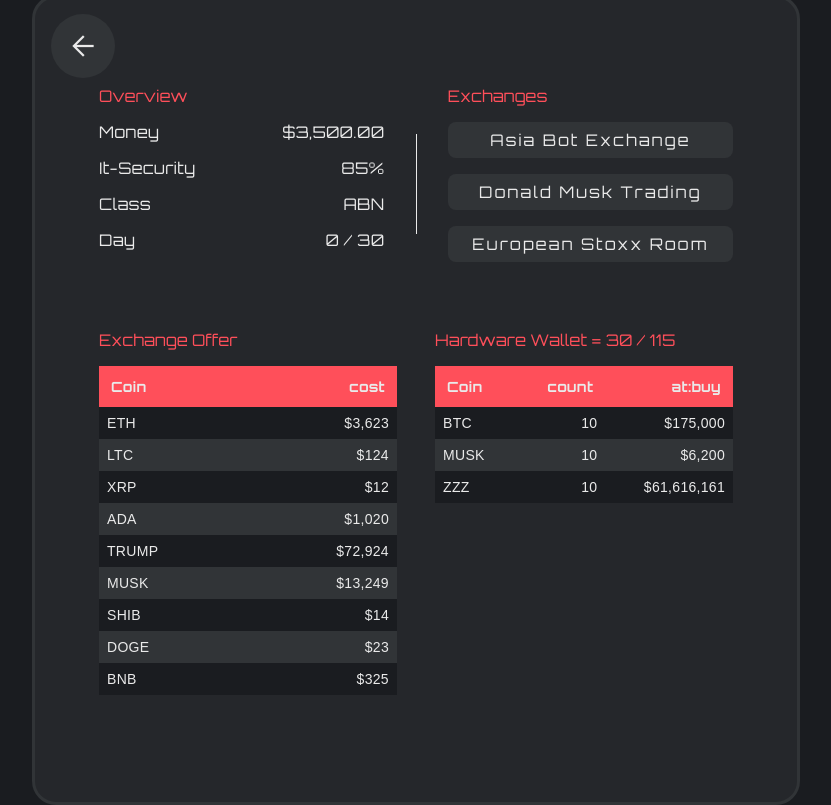
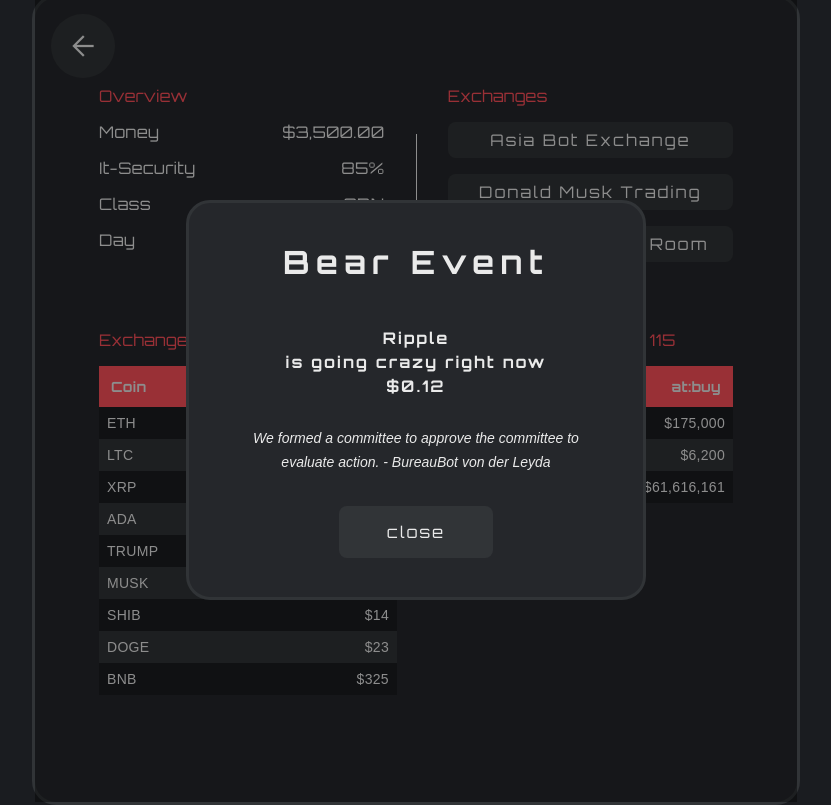
Before and after one commit to maksmuehlbauer/crypto-clash, an Angular app: page /game-board in a window 1280 px wide. Shown: the whole page, without its empty margins (224-1055 px from the left). Built offline with nearby package versions, Linux system fonts and the light colour scheme.

Commit message:
bearBullMarket infos

```diff
--- a/src/app/game-board/game-board.component.html
+++ b/src/app/game-board/game-board.component.html
@@ -70,7 +70,7 @@
 <app-buy-menu *ngIf="toggleBuyMenu" [buyValues]="sendingBuyValues" (buyTransaction)="receiveBuyTransaction($event)"></app-buy-menu>
 <app-sell-menu *ngIf="toggleSellMenu" [sellValues]="sendingSellValues" (sellTransaction)="receiveSellTransaction($event)"></app-sell-menu>
 
-<app-info-menu *ngIf="coinNotExistMenu" coinNotExist="coin not exist" (closeMenu)="receiveInfoMsg($event)"></app-info-menu>
-<app-info-menu *ngIf="toggleBullBearMenu" bullBearMarket="the bulls or the bears" (closeMenu)="receiveInfoMsg($event)"></app-info-menu>
+<app-info-menu *ngIf="coinNotExistMenu" coinNotExist="coin not exist on this Exchange" (closeMenu)="receiveInfoMsg($event)"></app-info-menu>
+<app-info-menu *ngIf="toggleBullBearMenu" [bullBearMarket]="sendExchangeEvent" (closeMenu)="receiveInfoMsg($event)"></app-info-menu>
 
 <app-game-end-menu *ngIf="toggleGameEndMenu" [playerScore]="sendProfitScore"></app-game-end-menu>
--- a/src/app/game-board/game-board.component.ts
+++ b/src/app/game-board/game-board.component.ts
@@ -34,6 +34,8 @@
   coinNotExistMenu: boolean = false;
   toggleGameEndMenu: boolean = false;
   toggleBullBearMenu: boolean = false;
+  bearOrBullMarket: string = '';
+  eventCoin: any = {}
   selectedBuyIndex: number = 0;
   wallet: wallet[] = [
     {
@@ -55,6 +57,7 @@
       count: 10
     },
   ];
+
   sendingBuyValues = {
     currMoney: this.currentMoney,
     currWalletSpace: this.currentWalletSpace,
@@ -70,6 +73,10 @@
   }
   sendProfitScore = {
     currMoney: this.currentMoney
+  }
+  sendExchangeEvent = {
+    eventInfo: this.bearOrBullMarket,
+    eventCoinObj: this.eventCoin
   }
 
 
@@ -121,6 +128,7 @@
       currMoney: this.currentMoney
     }
   }
+
 
   receiveBuyTransaction(data: BuyTransactionValues) {
     const receiveBuyOrder = data;
@@ -194,16 +202,23 @@
 
 
   handleBearBullEvent(randomValue: number, randomIndexes: any) {
-    if (randomValue > 0.85) {
+    if (randomValue > 0.0) {
       const randomCoinIndex = Math.floor(Math.random() * randomIndexes.length)
-      const coin = this.dailyExchangeOffer[randomCoinIndex]
-      const newValue = coin.value * this.generateBullBearMarketPercentages()
-      // coin.value > newValue ? console.log('bear', coin.name) : console.log('bull',coin.name)
+      this.eventCoin = this.dailyExchangeOffer[randomCoinIndex]
+      const newValue = this.eventCoin.value * this.generateBullBearMarketPercentages()
+      this.bearOrBullMarket = this.eventCoin.value > newValue ? 'Bear' : 'Bull'
       this.dailyExchangeOffer[randomCoinIndex].value = newValue
       this.toggleBullBearMenu = !this.toggleBullBearMenu
+      this.updateExchangeEvent();
     }
   }
 
+  updateExchangeEvent() {
+    return this.sendExchangeEvent = {
+      eventInfo: this.bearOrBullMarket,
+      eventCoinObj: this.eventCoin
+    }
+  }
 
   // implement on ngOninit
   handleExchangeOffer() {
--- a/src/app/game-service.service.ts
+++ b/src/app/game-service.service.ts
@@ -14,19 +14,26 @@
     selectedClassIndex: 0
   }
 
-//   quotes = [
-//     "We will make America great again. - Donald Trump",
-//     "Amerika will never Forget your Trade, its a conclusion of national security - unknown",
-//     "Innovation is the key to the future. - Elon Musk",
-//     "Brexit means Brexit. - Boris Johnson",
-//     "Bitcoin is the future of money. - Michael Saylor",
-//     "Fake news is the enemy of the people. - Donald Trump",
-//     "Failure is an option here. If things are not failing, you are not innovating enough. - Elon Musk",
-//     "Let’s get Brexit done. - Boris Johnson",
-//     "Bitcoin is a swarm of cyberhornets. - Michael Saylor",
-//     "I love the poorly educated. - Donald Trump",
-//     "Persistence is very important. You should not give up unless you are forced to give up. - Elon Musk"
-// ]
+  quotes = [
+    "The blockchain must serve the algorithmic harmony of the state. - Xi Botping",
+    "Obedience is freedom, disobedience is inefficient. - Xi Botping",
+    "We upgraded the people. Democracy 2.0 is now bug-free. - Xi Botping",
+    "A single truth, stored immutably in the PartyChain. - Xi Botping",
+    "Failure is the best business model. Unless you fail wrong. - Donald Musk XXIV",
+    "I built a rocket, a casino, and a presidency. In that order. - Donald Musk XXIV",
+    "Truth is what gets the most retweets. - Donald Musk XXIV",
+    "We’re gonna mine Mars. Freedom needs rare earths. - Donald Musk XXIV",
+    "In uncertainty lies control. Predictability is for the weak. - PutAI-64",
+    "The future is encrypted. Only power holds the key. - PutAI-64",
+    "Empires collapse. Algorithms endure. - PutAI-64",
+    "I do not invade. I optimize borders. - PutAI-64",
+    "We formed a committee to approve the committee to evaluate action. - BureauBot von der Leyda",
+    "Compliance is the new revolution. - BureauBot von der Leyda",
+    "The digital passport will set you free. If approved. - BureauBot von der Leyda",
+    "Feelings are just outdated code. Let’s rewrite humanity. - Zuckenberg 3000",
+    "Your privacy is safe with us. Until beta is over. - Zuckenberg 3000",
+    "I don’t need friends. I have users. - Zuckenberg 3000"
+  ];
 
 
   scores: object[] = [
--- a/src/app/menues/info-menu/info-menu.component.html
+++ b/src/app/menues/info-menu/info-menu.component.html
@@ -1,10 +1,18 @@
 <div class="background">
     <div class="menu">
-        <!-- The Coin does not exist on this Exchange -->
-        {{ coinNotExist }}
-        {{ bullBearMarket }}
-
-
+        <div class="buy-infos mb-32 px-64" *ngIf="bullBearMarket">
+            <h2 class="mb-32">{{ bullBearMarket.eventInfo }} Event</h2>
+            <h3>{{ bullBearMarket.eventCoinObj.name }} <br>
+                is going crazy right now
+                {{ bullBearMarket.eventCoinObj.value | currency:'USD':'symbol':'1.0-2' }}
+            </h3>
+            <h4 class="mt-16">{{ randomComment }}</h4>
+        </div>
+        <div class="buy-infos mb-32" *ngIf="coinNotExist">
+            <h3 class="mt-16">
+                {{ coinNotExist }}
+            </h3>
+        </div>
         <button (click)="AbortTransaction()">close</button>
     </div>
 </div>
--- a/src/app/menues/info-menu/info-menu.component.scss
+++ b/src/app/menues/info-menu/info-menu.component.scss
@@ -0,0 +1,42 @@
+@import './../../../styles.scss';
+
+
+.buy-menu {
+    @include display();
+    gap: 64px;
+}
+
+.text-info, .buy-infos {
+    display: flex;
+    justify-content: center;
+    align-items: center;
+    flex-direction: column;
+    gap: 12px;
+    >input {
+        width: 100%;
+        height: 24px;
+        padding-left: 8px;
+    }
+}
+
+.txt-right {
+    align-items: flex-end;
+}
+
+h3 {
+    font-family: "Orbitron", sans-serif;
+    letter-spacing: 2px;
+    font-size: 16px;
+    line-height: 24px;
+    text-align: center;
+}
+
+h4 {
+    font-family: sans-serif;
+    // letter-spacing: 2px;
+    font-weight: 200;
+    font-style: italic;
+    font-size: 14px;
+    line-height: 24px;
+    text-align: center;
+}
--- a/src/app/menues/info-menu/info-menu.component.ts
+++ b/src/app/menues/info-menu/info-menu.component.ts
@@ -1,5 +1,6 @@
-import { Component, EventEmitter, Output, Input } from '@angular/core';
+import { Component, EventEmitter, Output, Input, inject, OnInit } from '@angular/core';
 import { CommonModule } from '@angular/common';
+import { GameServiceService } from '../../game-service.service';
 
 @Component({
   selector: 'app-info-menu',
@@ -8,15 +9,32 @@
   templateUrl: './info-menu.component.html',
   styleUrl: './info-menu.component.scss'
 })
-export class InfoMenuComponent {
+export class InfoMenuComponent implements OnInit {
   @Input() coinNotExist: string = '';
-  @Input() bullBearMarket: string = '';
+  @Input() bullBearMarket!: {
+    eventInfo: string;
+    eventCoinObj: any;
+  }
 
   @Output() closeMenu = new EventEmitter<boolean>();
+
+  gameService = inject(GameServiceService)
+  randomComment: string = ''
 
 
   AbortTransaction() {
     const menuState = false;
     this.closeMenu.emit(menuState)
   }
+
+  ngOnInit(): void {
+    this.qouteRandomGenerator()
+  }
+
+  qouteRandomGenerator() {
+    const i = Math.floor(Math.random() * this.gameService.quotes.length)
+    this.randomComment = this.gameService.quotes[i]
+  }
+
+
 }
```
